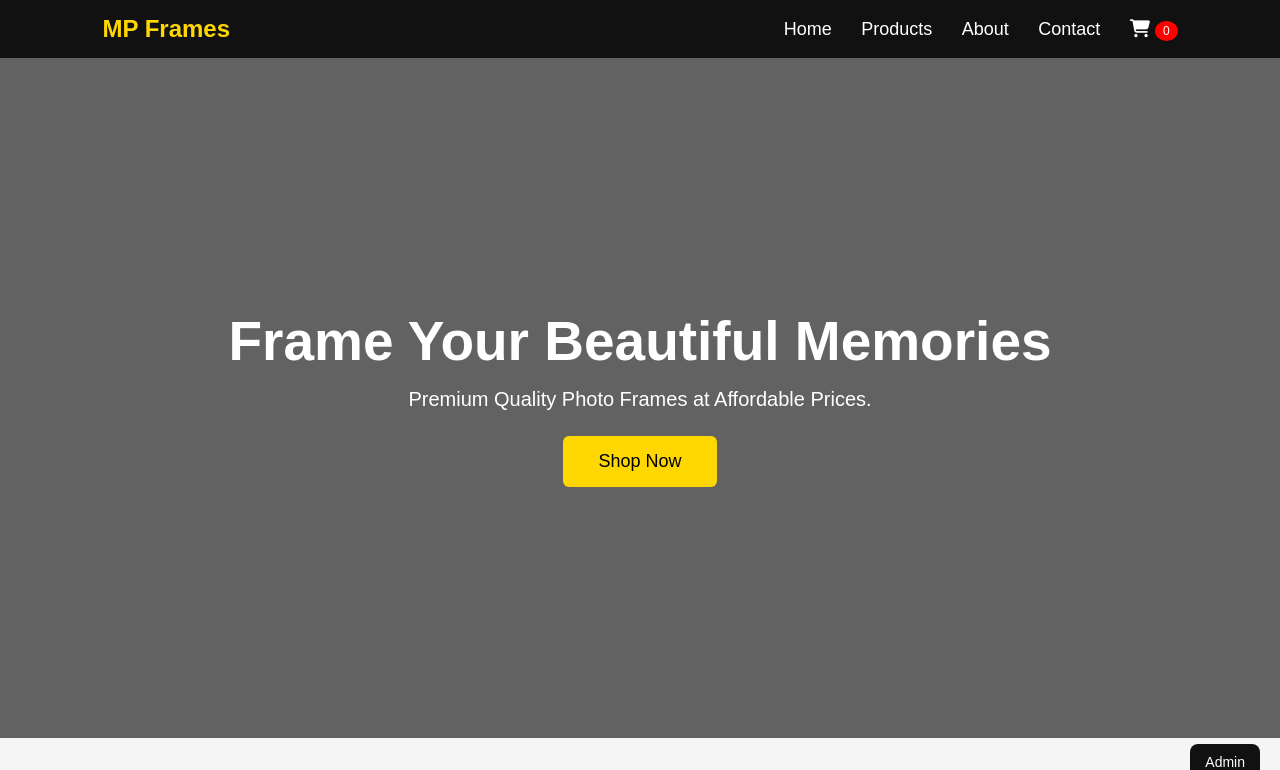
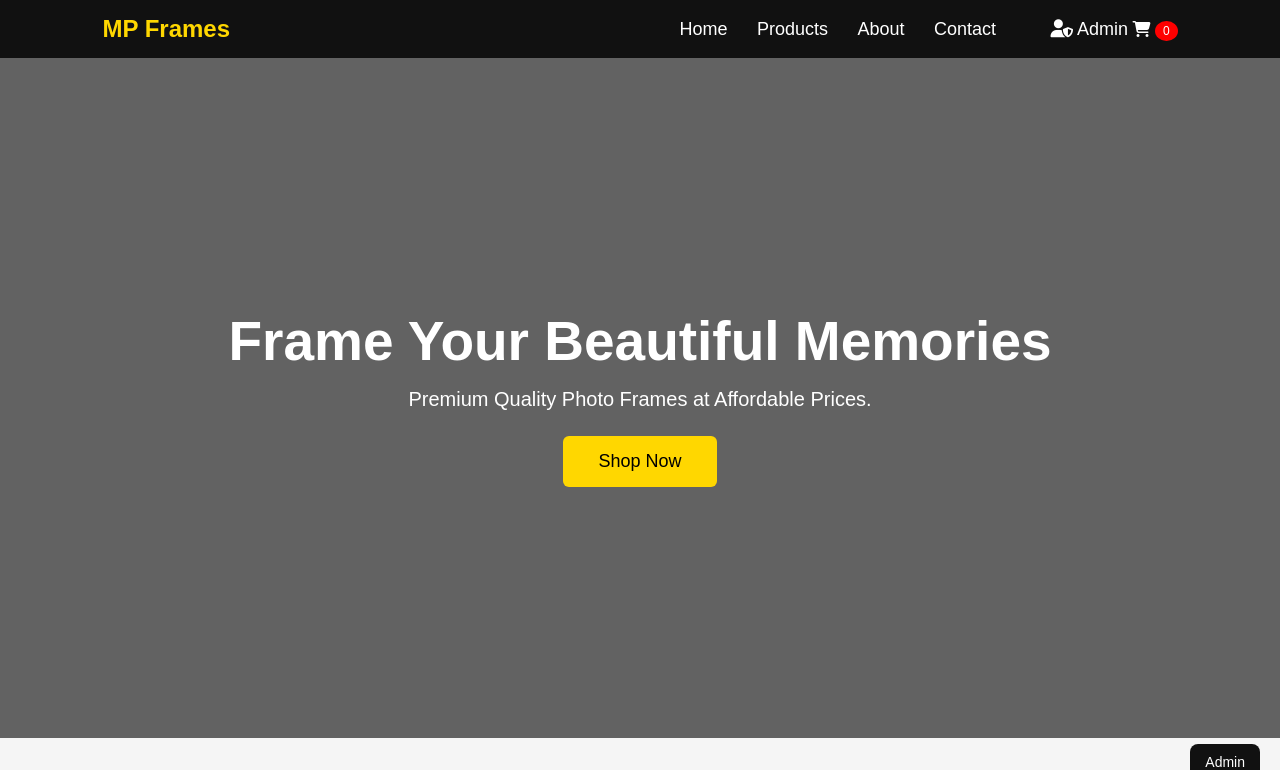
Before and after one commit to dineshh07/MP-FRAMES, a plain HTML site: page index.html in a window 1280 px wide. Shown: the top 770 px of the page. Drawn offline with Linux system fonts and the light colour scheme; no server answers.

Commit message:
Update index.html

```diff
--- a/index.html
+++ b/index.html
@@ -67,6 +67,9 @@ href="https://cdnjs.cloudflare.com/ajax/libs/font-awesome/6.5.2/css/all.min.css"
 <a href="about.html">About</a>
 <a href="contact.html">Contact</a>
 <a href="cart.html">
+<a href="login.html">
+<i class="fa-solid fa-user-shield"></i>
+Admin</a>
 <i class="fa-solid fa-cart-shopping"></i>
 <span id="cart-count">0</span>
 </a>
```
